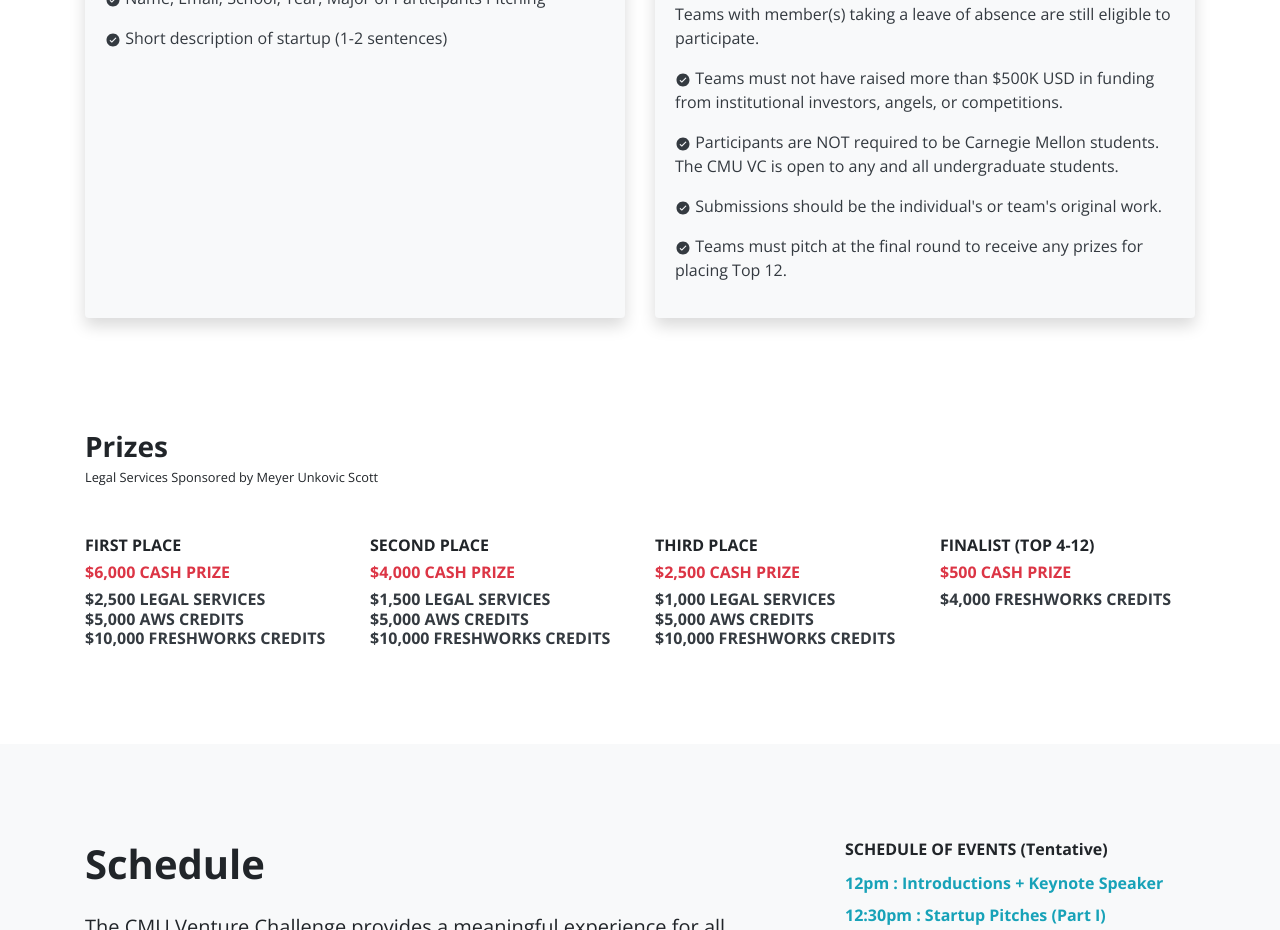
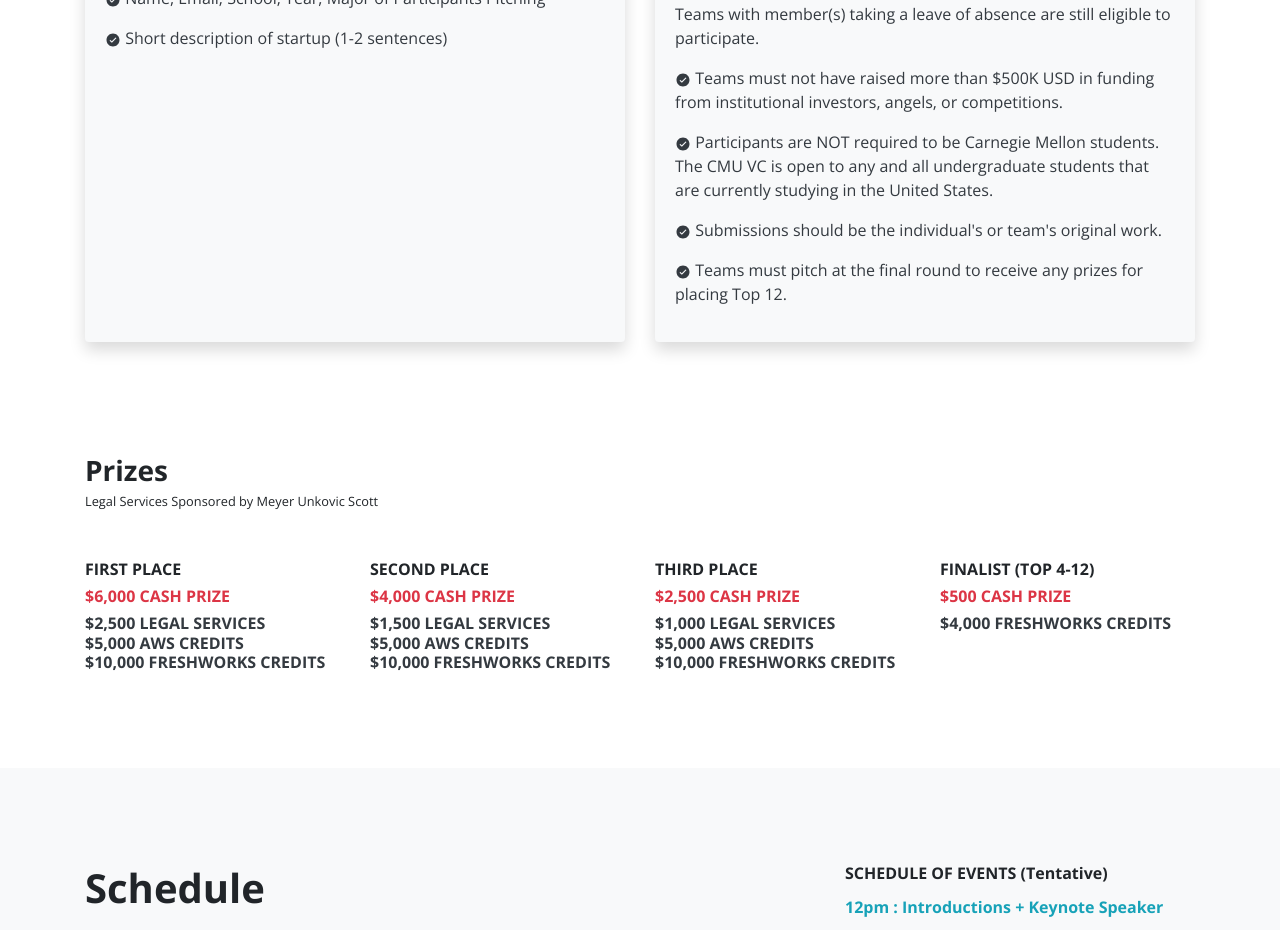
Before and after one commit to carnegieuea/cmuvc_2.0, a React (Create React App) app: page /details in a window 1280 px wide. Shown: the part 1220-2150 px from the top of the page. Built offline with nearby package versions, Linux system fonts and the light colour scheme.

Commit message:
updated rules to US students only

```diff
--- a/src/containers/details/Details.js
+++ b/src/containers/details/Details.js
@@ -128,7 +128,8 @@ const Details = () => {
                   <p>
                     <IoIosCheckmarkCircle /> Participants are NOT required to be
                     Carnegie Mellon students. The CMU VC is open to any and all
-                    undergraduate students.
+                    undergraduate students that are currently studying in the
+                    United States.
                   </p>
                   <p>
                     <IoIosCheckmarkCircle /> Submissions should be the
```
